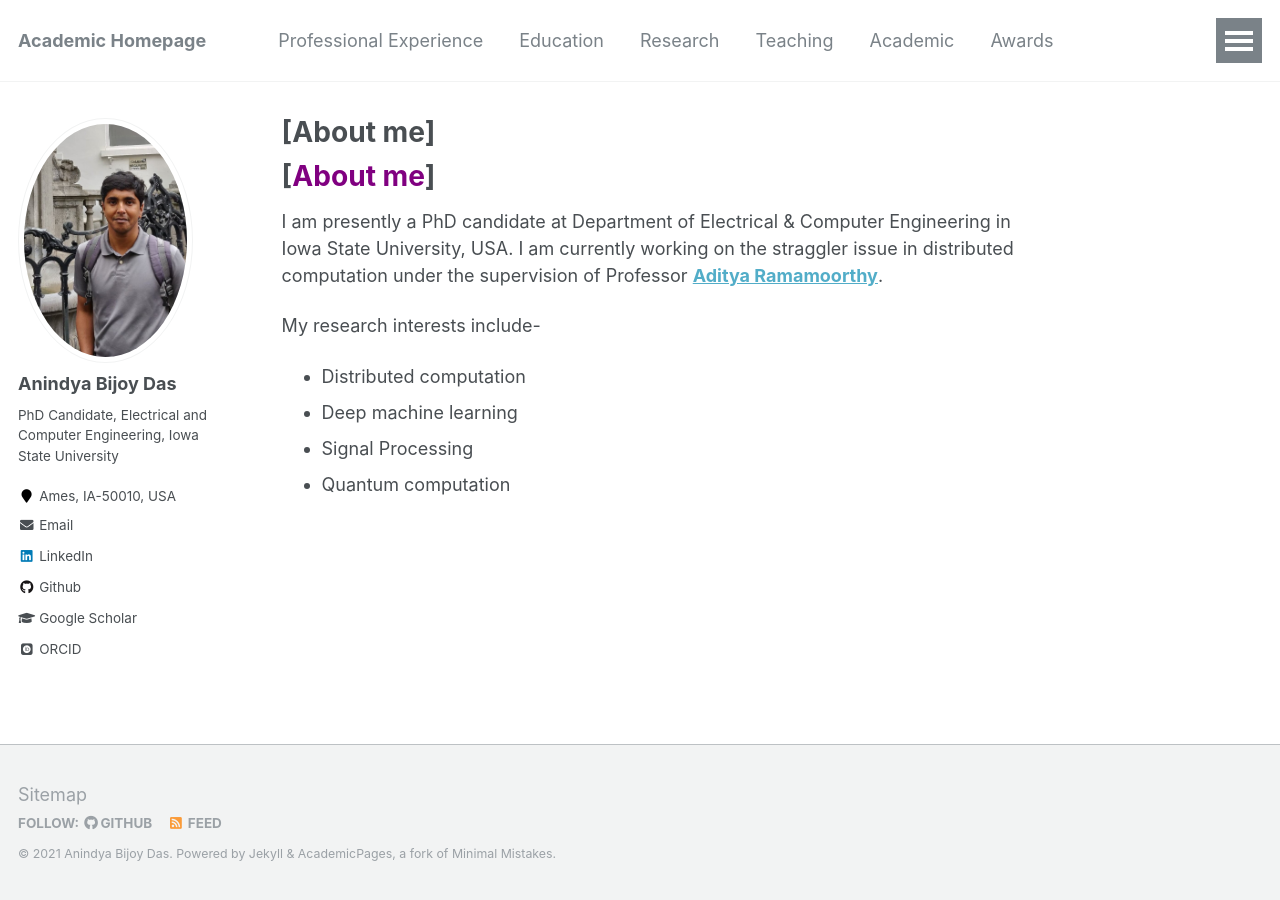
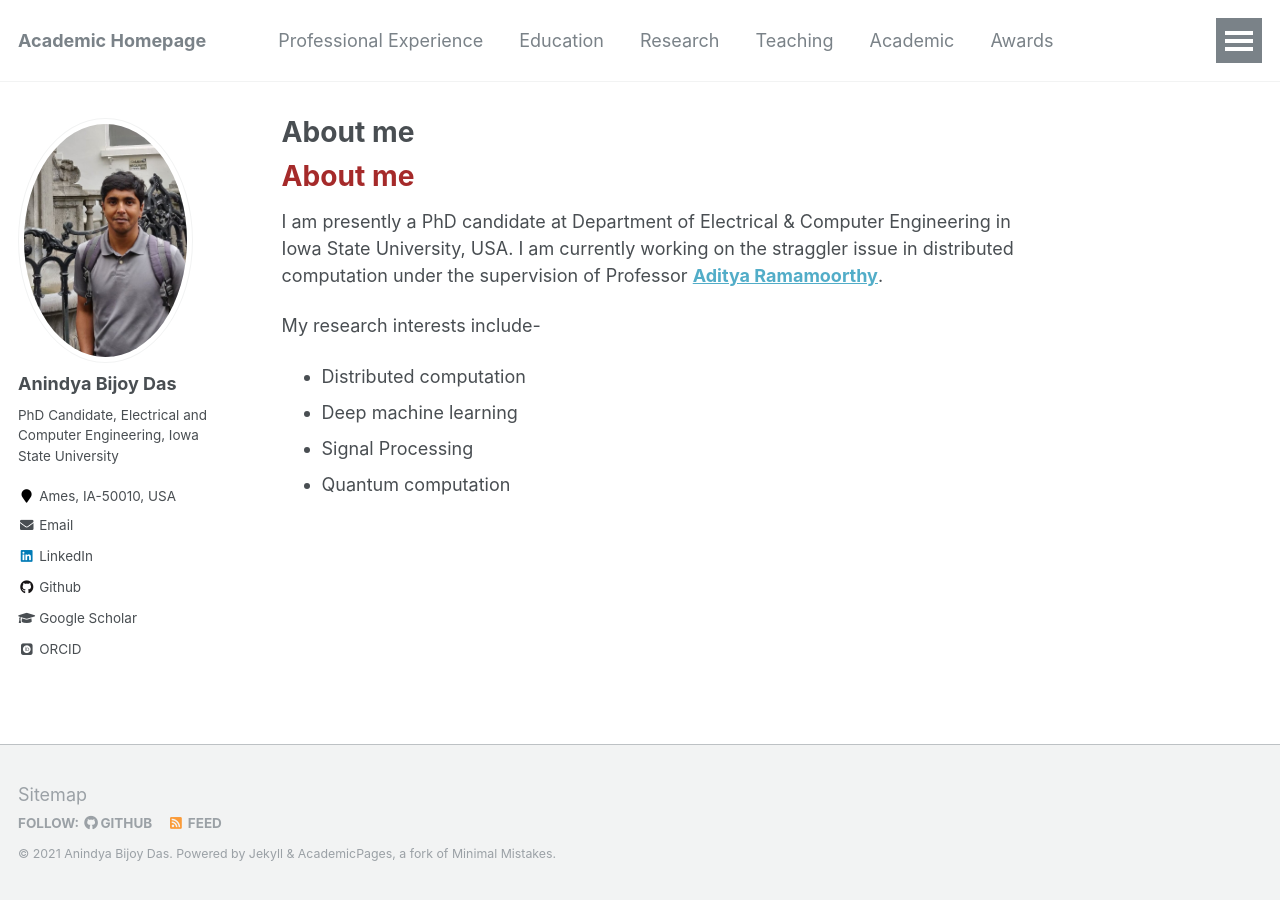
Before and after one commit to anindyabijoydas/portfolio, a Jekyll site: the page built from _pages/about.md, in a window 1280 px wide. Built offline with Jekyll 4.4.1, drawn with Linux system fonts in a browser that asks for light colours; some web fonts are replaced; our own code applies the rules of GitHub Pages for plain Markdown files.

Commit message:
Update about.md

```diff
--- a/_pages/about.md
+++ b/_pages/about.md
@@ -5,7 +5,7 @@ redirect_from:
   - /about/
   - /about.html
 ---
-[<span style="color:purple">**About me**</span>]
+<span style="color:brown">**About me**</span>
 ======
 I am presently a PhD candidate at Department of Electrical & Computer Engineering in Iowa State University, USA. I am currently working on the straggler issue in distributed computation under the supervision of Professor [**Aditya Ramamoorthy**](https://www.ece.iastate.edu/adityar/).
 
```
